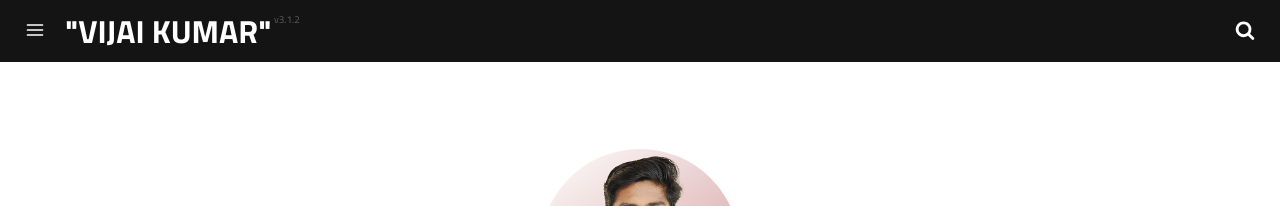
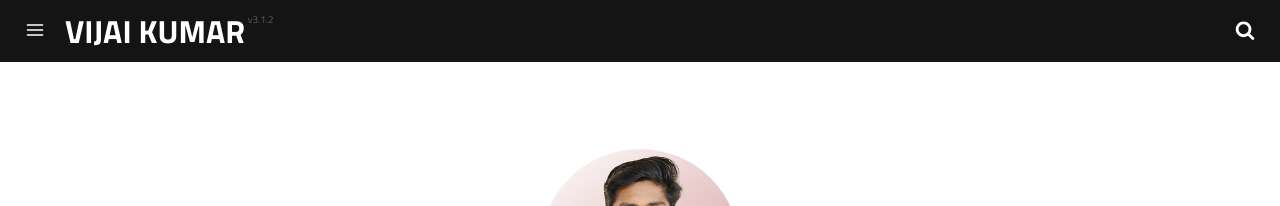
Before and after one commit to VijaikumarSVK/VijaikumarSVK.github.io, a Jekyll site: the page built from pages/about.md, in a window 1280 px wide. Shown: the top 206 px of the page. Built offline with Jekyll 4.4.1, drawn with Linux system fonts in a browser that asks for light colours; a script that is not in the unit is left out.

Commit message:
new push2

```diff
--- a/_includes/header.html
+++ b/_includes/header.html
@@ -3,18 +3,11 @@
         <svg id="open" class="icon-menu"><use xlink:href="#icon-menu"></use></svg>
     </a>
     <h1 class="logo">
-        <a href="{{ site.baseurl }}/"> "VIJAI KUMAR"<span class="version">{{ site.version }}</span>
-
-        </a>
+        <a href="{{ site.baseurl }}/">VIJAI KUMAR<span class="version">{{ site.version }}</span></a>
     </h1>
     <a id="search" class="dosearch" role="button">
         <svg class="icon-search"><use xlink:href="#icon-search"></use></svg>
     </a>
-    <!-- {% if site.show_get_theme_btn %}
-        <a href="https://github.com/thiagorossener/jekflix-template" class="get-theme" role="button">
-            Get this theme!
-        </a>
-    {% endif %} -->
 </header>
 
 <div id="mask" class="overlay"></div>
```
